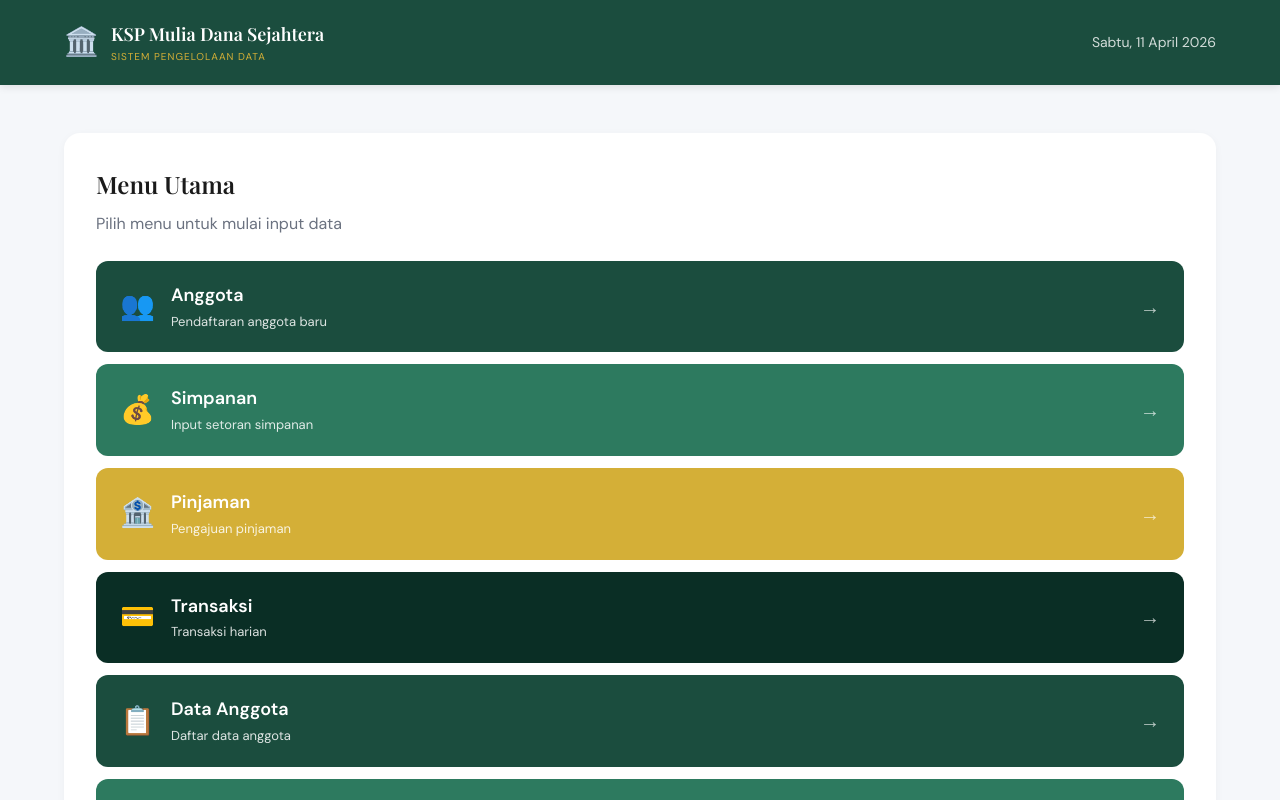
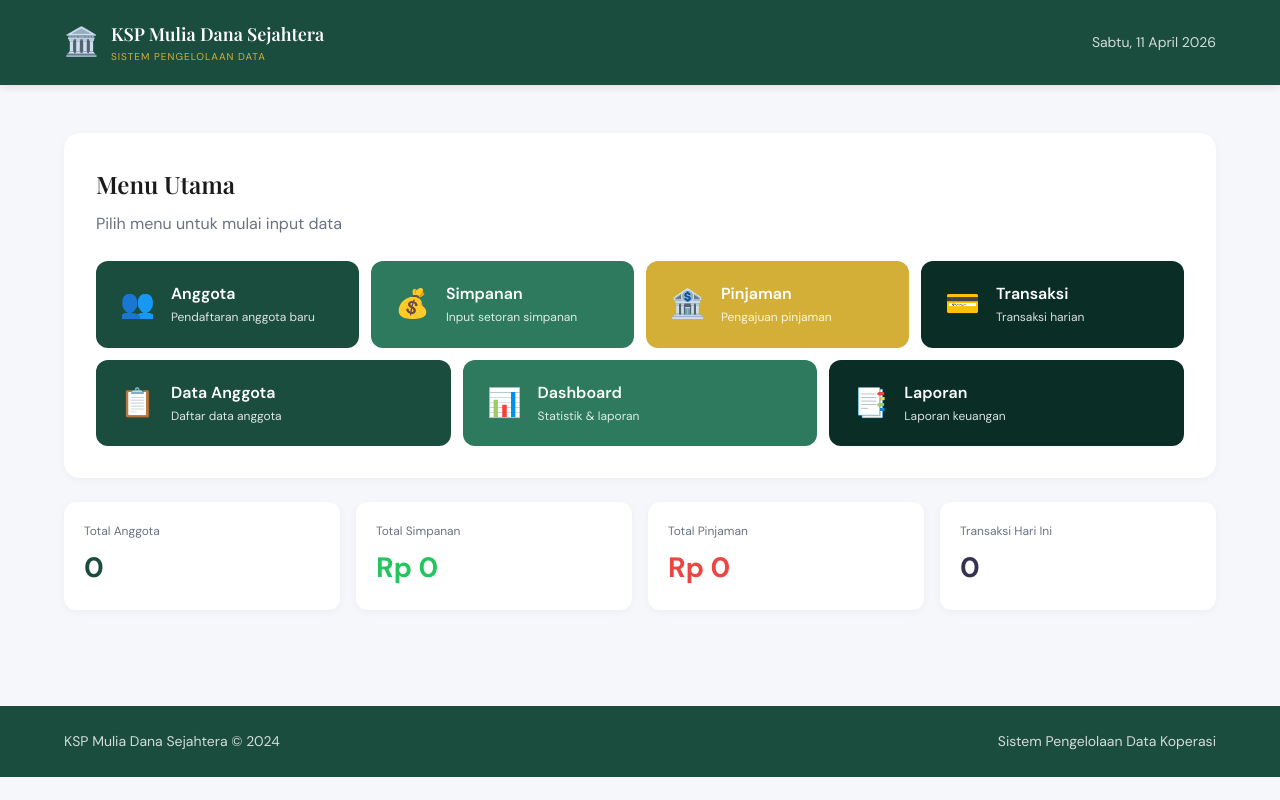
Before and after one commit to manangindu81-design/mds, a Next.js app: page / in a window 1280 px wide. Shown: the top 800 px of the page. Built offline with nearby package versions, Linux system fonts and the light colour scheme.

Commit message:
Fix: menu in single horizontal row

```diff
--- a/src/app/page.tsx
+++ b/src/app/page.tsx
@@ -104,12 +104,14 @@ export default function Home() {
             Pilih menu untuk mulai input data
           </p>
 
-          <div style={{ display: "flex", flexDirection: "column", gap: 12 }}>
+          <div style={{ display: "flex", flexWrap: "wrap", gap: 12 }}>
             {menuItems.map((item, index) => (
               <Link
                 key={index}
                 href={item.href}
                 style={{
+                  flex: "1 1 calc(25% - 12px)",
+                  minWidth: "240px",
                   display: "flex",
                   alignItems: "center",
                   padding: "20px 24px",
@@ -120,20 +122,19 @@ export default function Home() {
                   transition: "transform 0.2s, box-shadow 0.2s",
                 }}
                 onMouseOver={(e) => {
-                  e.currentTarget.style.transform = "translateX(4px)";
+                  e.currentTarget.style.transform = "translateY(-2px)";
                   e.currentTarget.style.boxShadow = "0 8px 24px rgba(0,0,0,0.15)";
                 }}
                 onMouseOut={(e) => {
-                  e.currentTarget.style.transform = "translateX(0)";
+                  e.currentTarget.style.transform = "translateY(0)";
                   e.currentTarget.style.boxShadow = "none";
                 }}
               >
                 <div style={{ fontSize: 28, marginRight: 16 }}>{item.icon}</div>
-                <div style={{ flex: 1 }}>
-                  <div style={{ fontSize: 18, fontWeight: 600, marginBottom: 2 }}>{item.title}</div>
-                  <div style={{ fontSize: 13, opacity: 0.85 }}>{item.description}</div>
+                <div>
+                  <div style={{ fontSize: 16, fontWeight: 600, marginBottom: 2 }}>{item.title}</div>
+                  <div style={{ fontSize: 12, opacity: 0.85 }}>{item.description}</div>
                 </div>
-                <div style={{ fontSize: 20, opacity: 0.7 }}>→</div>
               </Link>
             ))}
           </div>
```
